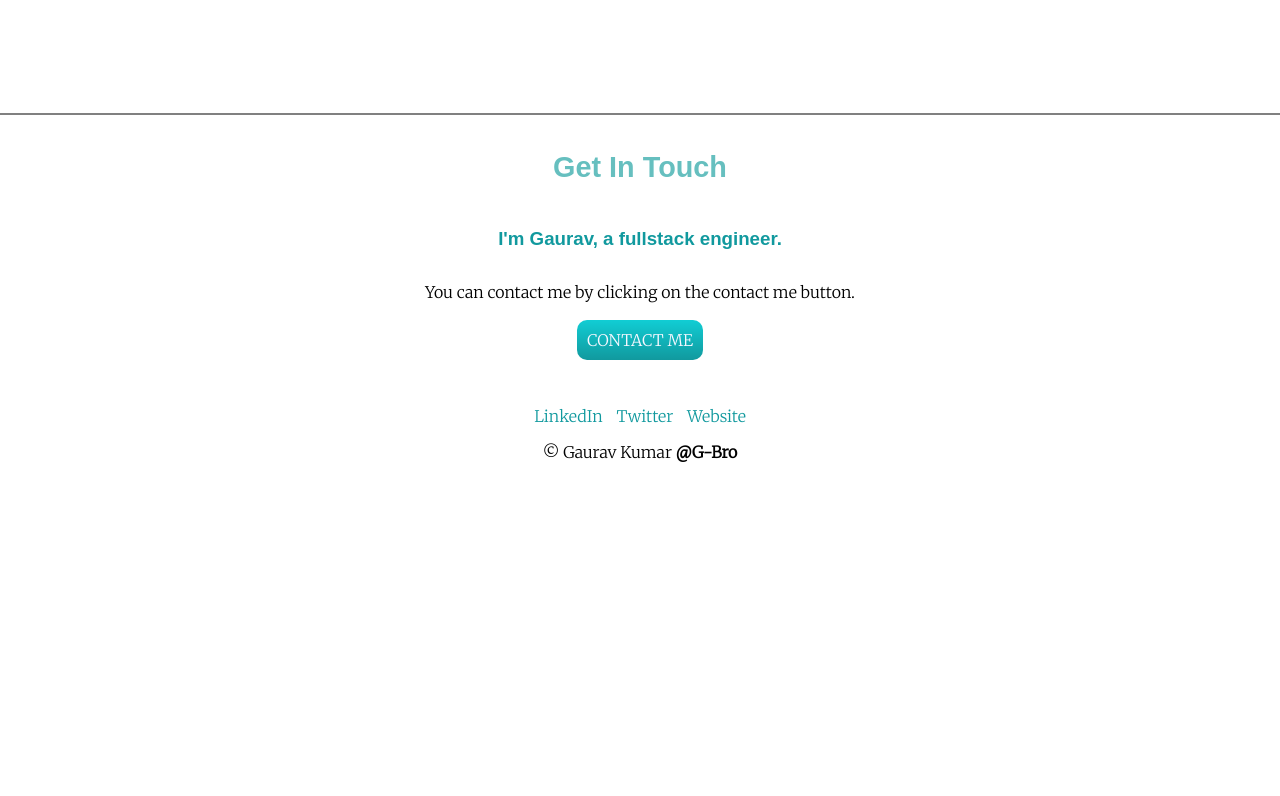
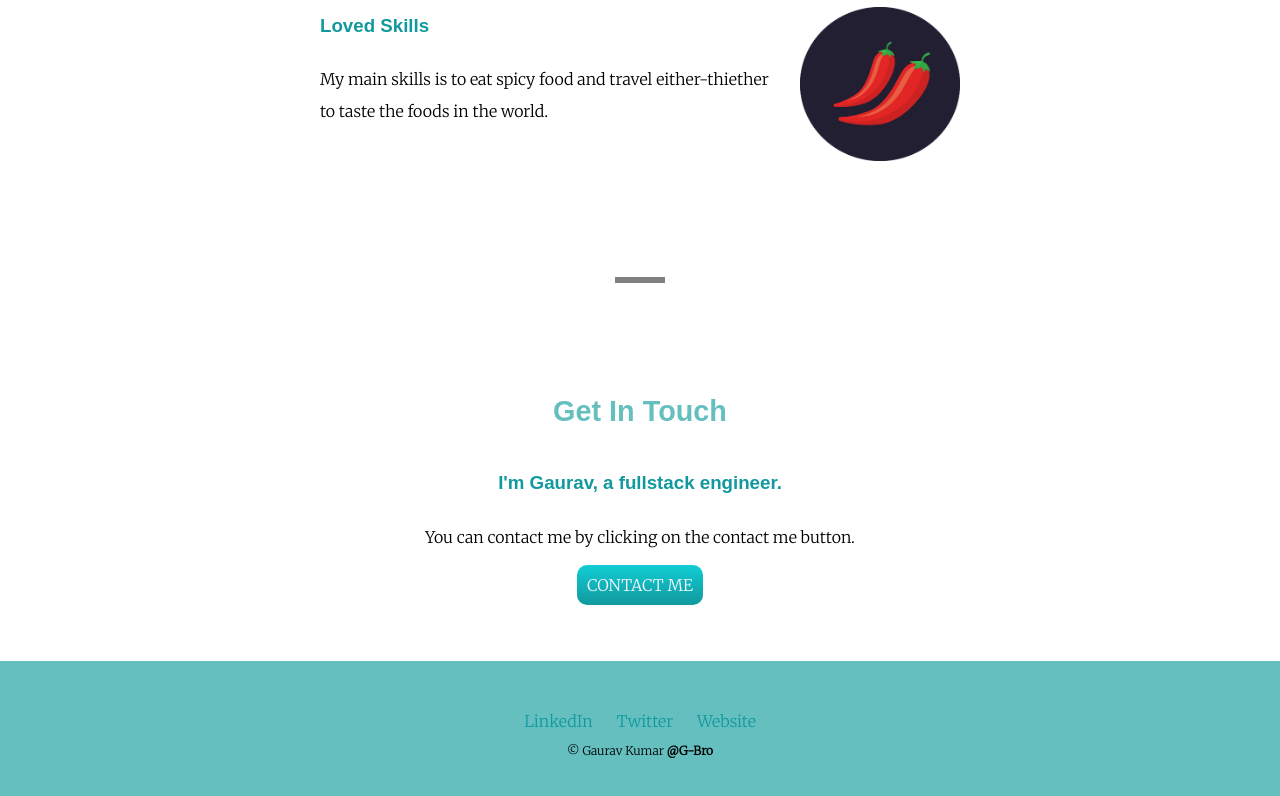
Before and after one commit to Gaurav-devil/cv, a plain HTML site: page index.html in a window 1280 px wide. Shown: the part 1879-2675 px from the top of the page. Before the commit the page ends 2357 px from the top, so only its background shows below. Drawn offline with Linux system fonts and the light colour scheme; a web font is replaced by a local one.

Commit message:
Update style.css

```diff
--- a/style.css
+++ b/style.css
@@ -102,8 +102,27 @@ h3 {
     font-weight: bold;
 }
 .bottom-container {
+    margin-top: 60px;
+    background-color: #66BFBF;
+    padding: 50px 0 30px 0;
+}
+.bottom-container p {
+    font-size: 0.75rem;
+}
+.footer-link {
+    padding: 10px;
+    margin-bottom: 25px;
+}
+.footer-link:hover {
+    color: ghostwhite;
+}
+    hr {
+        width: 3%;
+        border: dotted gray 6px;
+        border-bottom: none;
+        margin: 100px auto 100px auto;
+    }
+.copyright {
+    color: ghostwhite;
     margin-top: 50px;
 }
-.footer-link {
-    padding: 5px;
-}
```
